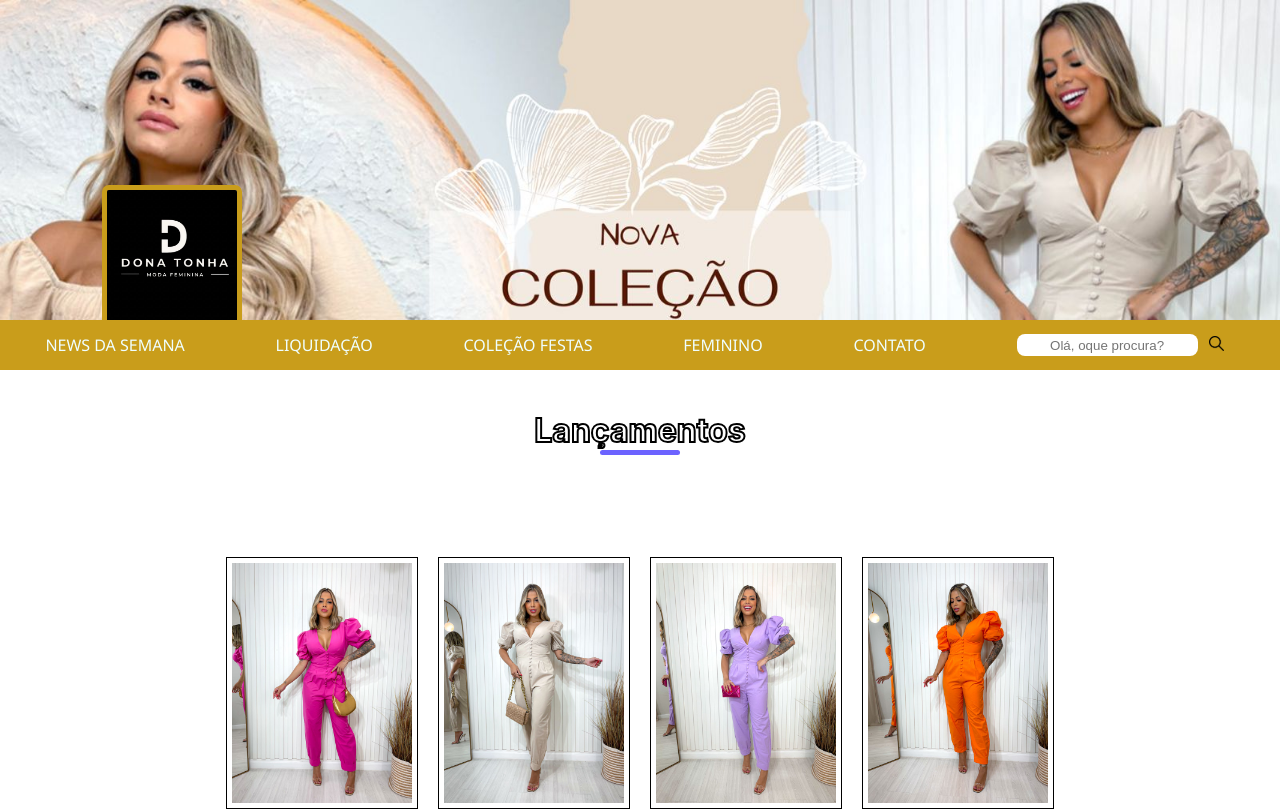
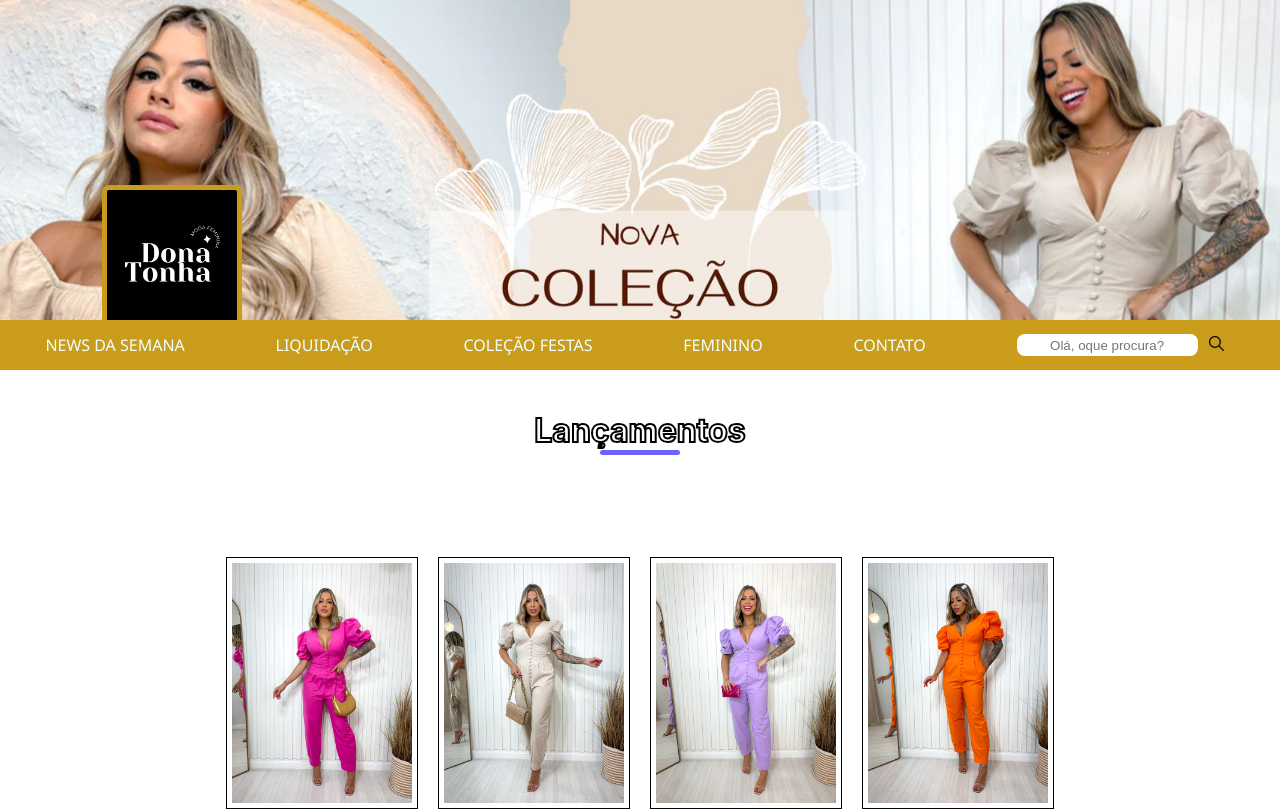
Before and after one commit to christianlessa/Project-Commerce, a React (Create React App) app: page /release in a window 1280 px wide. Shown: the top 810 px of the page. Built offline with nearby package versions, Linux system fonts and the light colour scheme.

Commit message:
atualizando imagem logo

```diff
--- a/public/index.html
+++ b/public/index.html
@@ -1,5 +1,5 @@
 <!DOCTYPE html>
-<html lang="en">
+<html lang="pt-br">
   <head>
     <meta charset="utf-8" />
     <link rel="icon" href="%PUBLIC_URL%/favicon.ico" />
@@ -10,34 +10,11 @@
       content="Web site created using create-react-app"
     />
     <link rel="apple-touch-icon" href="%PUBLIC_URL%/logo192.png" />
-    <!--
-      manifest.json provides metadata used when your web app is installed on a
-      user's mobile device or desktop. See https://developers.google.com/web/fundamentals/web-app-manifest/
-    -->
     <link rel="manifest" href="%PUBLIC_URL%/manifest.json" />
-    <!--
-      Notice the use of %PUBLIC_URL% in the tags above.
-      It will be replaced with the URL of the `public` folder during the build.
-      Only files inside the `public` folder can be referenced from the HTML.
-
-      Unlike "/favicon.ico" or "favicon.ico", "%PUBLIC_URL%/favicon.ico" will
-      work correctly both with client-side routing and a non-root public URL.
-      Learn how to configure a non-root public URL by running `npm run build`.
-    -->
-    <title>React App</title>
+    <title>Loja Dona Tonha</title>
   </head>
   <body>
     <noscript>You need to enable JavaScript to run this app.</noscript>
     <div id="root"></div>
-    <!--
-      This HTML file is a template.
-      If you open it directly in the browser, you will see an empty page.
-
-      You can add webfonts, meta tags, or analytics to this file.
-      The build step will place the bundled scripts into the <body> tag.
-
-      To begin the development, run `npm start` or `yarn start`.
-      To create a production bundle, use `npm run build` or `yarn build`.
-    -->
   </body>
 </html>
--- a/src/components/Header.js
+++ b/src/components/Header.js
@@ -19,7 +19,7 @@ function Header() {
         }}
       >
       <img
-        src={headerImages.tonha} alt="logo"
+        src={headerImages.newLogoTonha} alt="logo"
         className="image-logo"
       />
       </div>
--- a/src/data/imagesMock.js
+++ b/src/data/imagesMock.js
@@ -10,6 +10,8 @@ import imgOrange2 from '../images/clothes/imgOrange2.jpeg';
 import logo from '../images/header/logo.jpeg';
 import logoTonha from '../images/header/logoTonha.jpeg';
 import background from '../images/header/fundo.jpeg';
+import newLogoTonha from '../images/header/newLogoTonha.jpeg';
+
 
 const allImages = [
   {
@@ -50,6 +52,7 @@ const headerImages = {
   id: 1,
   logo: logo,
   tonha: logoTonha,
+  newLogoTonha: newLogoTonha,
   background: background,
 };
 
```
Also changed, not shown: src/images/header/newLogoTonha.jpeg (added).
